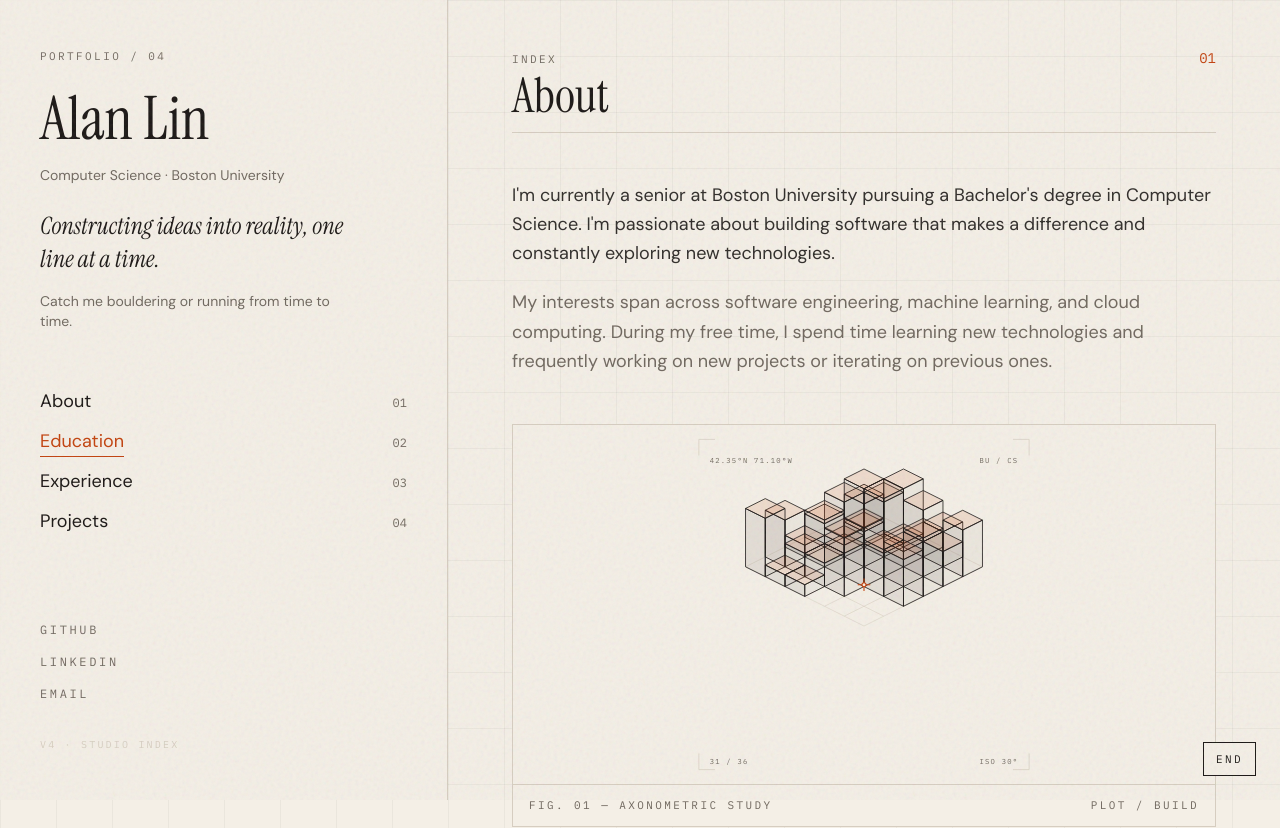
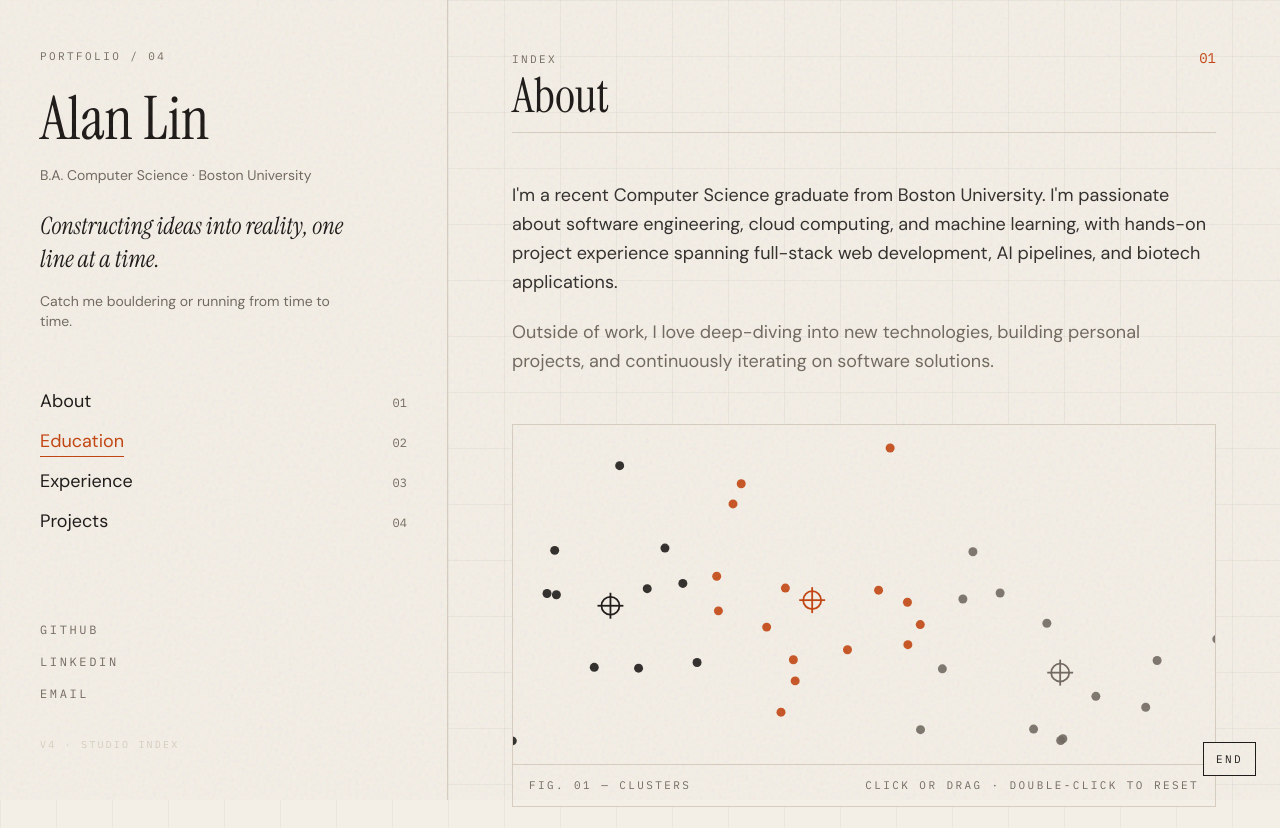
Before and after one commit to Alan0893/alan0893.github.io, a React (Vite) app: page / in a window 1280 px wide. Shown: the top 828 px of the page. Built offline with nearby package versions, Linux system fonts and the light colour scheme.

Commit message:
updated about section

```diff
--- a/index.html
+++ b/index.html
@@ -6,7 +6,7 @@
     <link rel="icon" type="image/svg+xml" href="./favicon.svg" />
     <link rel="apple-touch-icon" href="./favicon.png" />
     <meta name="viewport" content="width=device-width, initial-scale=1.0" />
-    <meta name="description" content="Alan Lin — software engineer at Boston University. Portfolio v4." />
+    <meta name="description" content="Alan Lin — recent Computer Science graduate from Boston University." />
     <title>Alan Lin — Portfolio v4</title>
     <link rel="preconnect" href="https://fonts.googleapis.com">
     <link rel="preconnect" href="https://fonts.gstatic.com" crossorigin>
--- a/src/animations/AxonometricStudy.jsx
+++ /dev/null
@@ -1,153 +0,0 @@
-import React, { useEffect, useMemo, useState } from 'react'
-
-const COLS = 6
-const ROWS = 6
-const TW = 22
-const TH = 11
-const ZH = 13
-
-const makeSkyline = (seed) => {
-  const cells = []
-  for (let y = 0; y < ROWS; y++) {
-    for (let x = 0; x < COLS; x++) {
-      const n = Math.sin((x + 2.1) * 12.9898 + (y + 1.7) * 78.233 + seed) * 43758.5453
-      const r = n - Math.floor(n)
-      cells.push({ x, y, h: 1 + Math.floor(r * 5), id: `${x}-${y}` })
-    }
-  }
-  return cells.sort((a, b) => a.x + a.y - (b.x + b.y))
-}
-
-const iso = (x, y, z, ox, oy) => [
-  ox + (x - y) * TW,
-  oy + (x + y) * TH - z * ZH,
-]
-
-const toPoly = (pts) => pts.map((p) => p.join(',')).join(' ')
-
-const AxonometricStudy = () => {
-  const [seed, setSeed] = useState(1.7)
-  const [built, setBuilt] = useState(0)
-  const cells = useMemo(() => makeSkyline(seed), [seed])
-
-  useEffect(() => {
-    if (built >= cells.length) {
-      const pause = setTimeout(() => {
-        setSeed((s) => s + 1.37)
-        setBuilt(0)
-      }, 2200)
-      return () => clearTimeout(pause)
-    }
-    const tick = setTimeout(() => setBuilt((n) => n + 1), 70)
-    return () => clearTimeout(tick)
-  }, [built, cells.length])
-
-  const ox = 200
-  const oy = 92
-  const current = cells[Math.min(built, cells.length - 1)]
-  const pen = current
-    ? iso(current.x + 0.5, current.y + 0.5, current.h, ox, oy)
-    : iso(0, 0, 0, ox, oy)
-
-  return (
-    <svg
-      className="h-full w-full"
-      viewBox="0 0 400 400"
-      preserveAspectRatio="xMidYMid meet"
-      aria-hidden="true"
-    >
-      <g fill="none" stroke="#d6cdc0" strokeWidth="0.8">
-        <path d="M16 16h18 M16 16v18" />
-        <path d="M384 16h-18 M384 16v18" />
-        <path d="M16 384h18 M16 384v-18" />
-        <path d="M384 384h-18 M384 384v-18" />
-      </g>
-
-      <text x="28" y="42" fill="#6f675e" fontFamily="'IBM Plex Mono', monospace" fontSize="8" letterSpacing="1.4">
-        42.35°N  71.10°W
-      </text>
-      <text x="372" y="42" fill="#6f675e" fontFamily="'IBM Plex Mono', monospace" fontSize="8" textAnchor="end" letterSpacing="1.4">
-        BU / CS
-      </text>
-
-      {Array.from({ length: COLS + 1 }, (_, x) =>
-        Array.from({ length: ROWS }, (_, y) => {
-          const a = iso(x, y, 0, ox, oy)
-          const b = iso(x, y + 1, 0, ox, oy)
-          return (
-            <line
-              key={`vx-${x}-${y}`}
-              x1={a[0]}
-              y1={a[1]}
-              x2={b[0]}
-              y2={b[1]}
-              stroke="#d6cdc0"
-              strokeWidth="0.6"
-            />
-          )
-        })
-      )}
-      {Array.from({ length: ROWS + 1 }, (_, y) =>
-        Array.from({ length: COLS }, (_, x) => {
-          const a = iso(x, y, 0, ox, oy)
-          const b = iso(x + 1, y, 0, ox, oy)
-          return (
-            <line
-              key={`hx-${x}-${y}`}
-              x1={a[0]}
-              y1={a[1]}
-              x2={b[0]}
-              y2={b[1]}
-              stroke="#d6cdc0"
-              strokeWidth="0.6"
-            />
-          )
-        })
-      )}
-
-      {cells.slice(0, built).map((cell) => {
-        const { x, y, h } = cell
-        const top = toPoly([
-          iso(x, y, h, ox, oy),
-          iso(x + 1, y, h, ox, oy),
-          iso(x + 1, y + 1, h, ox, oy),
-          iso(x, y + 1, h, ox, oy),
-        ])
-        const right = toPoly([
-          iso(x + 1, y, 0, ox, oy),
-          iso(x + 1, y + 1, 0, ox, oy),
-          iso(x + 1, y + 1, h, ox, oy),
-          iso(x + 1, y, h, ox, oy),
-        ])
-        const left = toPoly([
-          iso(x, y + 1, 0, ox, oy),
-          iso(x + 1, y + 1, 0, ox, oy),
-          iso(x + 1, y + 1, h, ox, oy),
-          iso(x, y + 1, h, ox, oy),
-        ])
-        return (
-          <g key={cell.id}>
-            <polygon points={left} fill="rgba(26,22,20,0.08)" stroke="#1a1614" strokeWidth="0.9" />
-            <polygon points={right} fill="rgba(26,22,20,0.04)" stroke="#1a1614" strokeWidth="0.9" />
-            <polygon points={top} fill="rgba(194,65,12,0.12)" stroke="#1a1614" strokeWidth="0.9" />
-          </g>
-        )
-      })}
-
-      <g transform={`translate(${pen[0]}, ${pen[1]})`} stroke="#c2410c" strokeWidth="1.2">
-        <line x1="-7" y1="0" x2="7" y2="0" />
-        <line x1="0" y1="-7" x2="0" y2="7" />
-        <circle r="2.2" fill="#f4efe6" />
-      </g>
-
-      <text x="28" y="378" fill="#6f675e" fontFamily="'IBM Plex Mono', monospace" fontSize="8" letterSpacing="1.4">
-        {String(Math.min(built, cells.length)).padStart(2, '0')} / {String(cells.length).padStart(2, '0')}
-      </text>
-      <text x="372" y="378" fill="#6f675e" fontFamily="'IBM Plex Mono', monospace" fontSize="8" textAnchor="end" letterSpacing="1.4">
-        ISO 30°
-      </text>
-    </svg>
-  )
-}
-
-export default AxonometricStudy
--- /dev/null
+++ b/src/animations/ClusterPlate.jsx
@@ -0,0 +1,160 @@
+import React, { useCallback, useEffect, useRef, useState } from 'react'
+
+const WIDTH = 768
+const HEIGHT = 340
+const K = 3
+const COLORS = ['#1a1614', '#c2410c', '#6f675e']
+const PAD = 18
+
+const rand = (min, max) => min + Math.random() * (max - min)
+
+const seedPoints = (n) =>
+  Array.from({ length: n }, (_, id) => ({
+    id,
+    x: rand(PAD, WIDTH - PAD),
+    y: rand(PAD, HEIGHT - PAD),
+    cluster: 0,
+  }))
+
+const seedCentroids = () =>
+  Array.from({ length: K }, () => ({
+    x: rand(PAD, WIDTH - PAD),
+    y: rand(PAD, HEIGHT - PAD),
+  }))
+
+const ClusterPlate = () => {
+  const svgRef = useRef(null)
+  const drawing = useRef(false)
+  const lastAdd = useRef(0)
+  const nextId = useRef(40)
+  const pointsRef = useRef(seedPoints(40))
+  const centroidsRef = useRef(seedCentroids())
+  const [view, setView] = useState({
+    points: pointsRef.current,
+    centroids: centroidsRef.current,
+  })
+
+  const toSvgPoint = (event) => {
+    const svg = svgRef.current
+    if (!svg) return null
+    const pt = svg.createSVGPoint()
+    pt.x = event.clientX
+    pt.y = event.clientY
+    const ctm = svg.getScreenCTM()
+    if (!ctm) return null
+    const loc = pt.matrixTransform(ctm.inverse())
+    return {
+      x: Math.min(WIDTH - PAD, Math.max(PAD, loc.x)),
+      y: Math.min(HEIGHT - PAD, Math.max(PAD, loc.y)),
+    }
+  }
+
+  const addPoint = useCallback((x, y, force = false) => {
+    const now = performance.now()
+    if (!force && now - lastAdd.current < 32) return
+    lastAdd.current = now
+    const point = { id: nextId.current, x, y, cluster: 0 }
+    nextId.current += 1
+    pointsRef.current = [...pointsRef.current, point]
+  }, [])
+
+  const reset = useCallback(() => {
+    nextId.current = 40
+    pointsRef.current = seedPoints(40)
+    centroidsRef.current = seedCentroids()
+    setView({ points: pointsRef.current, centroids: centroidsRef.current })
+  }, [])
+
+  useEffect(() => {
+    let frame
+    const step = () => {
+      const points = pointsRef.current
+      const centroids = centroidsRef.current
+
+      const assigned = points.map((p) => {
+        let best = 0
+        let bestD = Infinity
+        centroids.forEach((c, i) => {
+          const d = (p.x - c.x) ** 2 + (p.y - c.y) ** 2
+          if (d < bestD) {
+            bestD = d
+            best = i
+          }
+        })
+        return { ...p, cluster: best }
+      })
+
+      const nextCentroids = centroids.map((c, i) => {
+        const members = assigned.filter((p) => p.cluster === i)
+        if (!members.length) return c
+        const mx = members.reduce((s, p) => s + p.x, 0) / members.length
+        const my = members.reduce((s, p) => s + p.y, 0) / members.length
+        return { x: c.x + (mx - c.x) * 0.12, y: c.y + (my - c.y) * 0.12 }
+      })
+
+      pointsRef.current = assigned
+      centroidsRef.current = nextCentroids
+      setView({ points: assigned, centroids: nextCentroids })
+      frame = requestAnimationFrame(step)
+    }
+
+    frame = requestAnimationFrame(step)
+    return () => cancelAnimationFrame(frame)
+  }, [])
+
+  const onPointerDown = (event) => {
+    if (event.detail > 1) return
+    event.currentTarget.setPointerCapture(event.pointerId)
+    drawing.current = true
+    const loc = toSvgPoint(event)
+    if (loc) addPoint(loc.x, loc.y, true)
+  }
+
+  const onPointerMove = (event) => {
+    if (!drawing.current) return
+    const loc = toSvgPoint(event)
+    if (loc) addPoint(loc.x, loc.y)
+  }
+
+  const onPointerUp = () => {
+    drawing.current = false
+  }
+
+  return (
+    <svg
+      ref={svgRef}
+      className="h-full w-full cursor-crosshair touch-none select-none"
+      viewBox={`0 0 ${WIDTH} ${HEIGHT}`}
+      preserveAspectRatio="xMidYMid slice"
+      aria-hidden="true"
+      onPointerDown={onPointerDown}
+      onPointerMove={onPointerMove}
+      onPointerUp={onPointerUp}
+      onPointerLeave={onPointerUp}
+      onDoubleClick={(event) => {
+        event.preventDefault()
+        reset()
+      }}
+    >
+      {view.points.map((p) => (
+        <circle
+          key={p.id}
+          cx={p.x}
+          cy={p.y}
+          r="4.5"
+          fill={COLORS[p.cluster]}
+          opacity="0.9"
+        />
+      ))}
+      {view.centroids.map((c, i) => (
+        <g key={i} stroke={COLORS[i]} strokeWidth="1.8" fill="none">
+          <circle cx={c.x} cy={c.y} r="9" />
+          <line x1={c.x - 13} y1={c.y} x2={c.x + 13} y2={c.y} />
+          <line x1={c.x} y1={c.y - 13} x2={c.x} y2={c.y + 13} />
+        </g>
+      ))}
+    </svg>
+  )
+}
+
+export default ClusterPlate
--- a/src/components/About.jsx
+++ b/src/components/About.jsx
@@ -1,7 +1,7 @@
 import React from 'react'
 import { motion } from 'framer-motion'
 import { useInView } from 'react-intersection-observer'
-import AxonometricStudy from '../animations/AxonometricStudy'
+import ClusterPlate from '../animations/ClusterPlate'
 import SectionHeader from './SectionHeader'
 import aboutData from '../data/about.json'
 
@@ -25,12 +25,12 @@
         </div>
 
         <figure className="mt-12 border border-line bg-paper">
-          <div className="relative h-[280px] overflow-hidden border-b border-line sm:h-[360px]">
-            <AxonometricStudy />
+          <div className="relative h-[280px] overflow-hidden border-b border-line sm:h-[340px]">
+            <ClusterPlate />
           </div>
-          <figcaption className="flex items-center justify-between px-4 py-3 font-mono text-[11px] uppercase tracking-index text-muted">
-            <span>Fig. 01 — Axonometric study</span>
-            <span>Plot / Build</span>
+          <figcaption className="flex items-center justify-between gap-4 px-4 py-3 font-mono text-[11px] uppercase tracking-index text-muted">
+            <span>Fig. 01 — Clusters</span>
+            <span>Click or drag · Double-click to reset</span>
           </figcaption>
         </figure>
 
--- a/src/components/Hero.jsx
+++ b/src/components/Hero.jsx
@@ -6,7 +6,7 @@
     <section id="hero" className="scroll-mt-24 px-6 pt-24 pb-8 lg:hidden">
       <p className="font-mono text-[11px] uppercase tracking-index text-muted">Portfolio / 04</p>
       <h1 className="mt-3 font-display text-6xl leading-none text-ink">Alan Lin</h1>
-      <p className="mt-4 text-sm text-muted">Computer Science · Boston University</p>
+      <p className="mt-4 text-sm text-muted">B.A. Computer Science · Boston University</p>
       <p className="mt-6 font-display text-2xl italic leading-snug text-ink">
         Constructing ideas into reality, one line at a time.
       </p>
--- a/src/components/Navbar.jsx
+++ b/src/components/Navbar.jsx
@@ -71,7 +71,7 @@
             <h1 className="font-display text-6xl leading-none text-ink">Alan Lin</h1>
           </button>
           <p className="mt-4 text-sm text-muted">
-            Computer Science · Boston University
+            B.A. Computer Science · Boston University
           </p>
           <p className="mt-6 max-w-xs font-display text-2xl italic leading-snug text-ink">
             Constructing ideas into reality, one line at a time.
--- a/src/data/about.json
+++ b/src/data/about.json
@@ -1,28 +1,24 @@
 {
   "bio": [
-    "I'm currently a senior at Boston University pursuing a Bachelor's degree in Computer Science. I'm passionate about building software that makes a difference and constantly exploring new technologies.",
-    "My interests span across software engineering, machine learning, and cloud computing. During my free time, I spend time learning new technologies and frequently working on new projects or iterating on previous ones."
+    "I'm a recent Computer Science graduate from Boston University. I'm passionate about software engineering, cloud computing, and machine learning, with hands-on project experience spanning full-stack web development, AI pipelines, and biotech applications.",
+    "Outside of work, I love deep-diving into new technologies, building personal projects, and continuously iterating on software solutions."
   ],
   "skillCategories": [
     {
-      "title": "Programming Languages",
-      "items": ["JavaScript", "TypeScript", "Python", "Java", "SQL", "Kotlin", "Bash/Shell"]
+      "title": "Languages",
+      "items": ["JavaScript", "TypeScript", "Python", "Java", "SQL", "Kotlin", "C/C++", "Bash/Shell", "HTML/CSS"]
     },
     {
-      "title": "Frontend Technologies",
-      "items": ["React.js", "Next.js", "Three.js", "Material-UI", "Tailwind CSS"]
+      "title": "Frameworks & Libraries",
+      "items": ["React.js", "Next.js", "Node.js", "Three.js", "FastAPI", "Flask", "GraphQL", "Material-UI", "Tailwind CSS", "Scikit-Learn", "Pandas"]
     },
     {
-      "title": "Backend Technologies",
-      "items": ["FastAPI", "Flask", "GraphQL"]
+      "title": "Cloud & DevOps",
+      "items": ["Docker", "Kubernetes", "OpenShift", "AWS", "Azure", "Linux", "CI/CD (GitHub Actions)"]
     },
     {
-      "title": "Databases & Cloud",
-      "items": ["MySQL", "MongoDB", "PostgreSQL", "Prisma ORM", "Firebase", "AWS", "Azure"]
-    },
-    {
-      "title": "Developer Tools",
-      "items": ["Git/GitHub", "Docker", "Postman", "VSCode", "Jupyter Notebook", "Jest", "CI/CD"]
+      "title": "Databases & Tools",
+      "items": ["PostgreSQL", "MySQL", "MongoDB", "Prisma ORM", "Firebase", "Git/GitHub", "Postman", "VSCode", "Jupyter Notebook", "Jest"]
     }
   ]
 }
--- a/src/data/education.json
+++ b/src/data/education.json
@@ -4,8 +4,8 @@
       "school": "Boston University",
       "logo": "https://upload.wikimedia.org/wikipedia/commons/f/f5/Boston_University_seal.svg",
       "degree": "Bachelor of Arts in Computer Science",
-      "date": "Sept 2022 - Present",
-      "current": true,
+      "date": "Sept 2022 - May 2026",
+      "current": false,
       "courses": [
 				"Cloud Computing",
 				"Bioinformatics",
```
